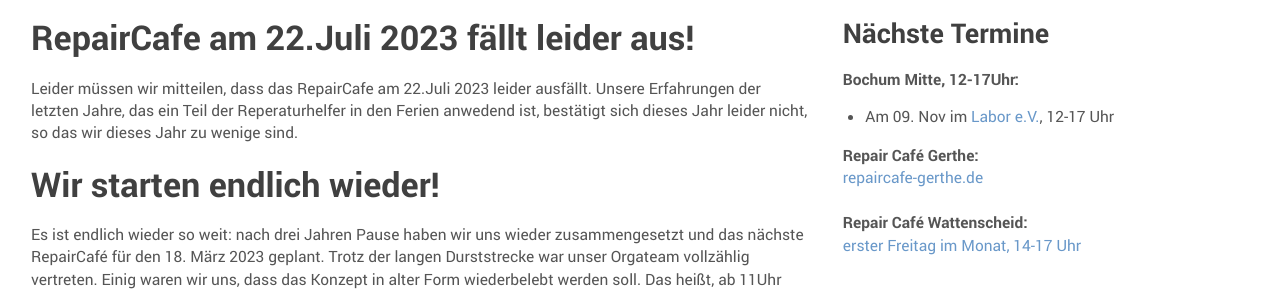
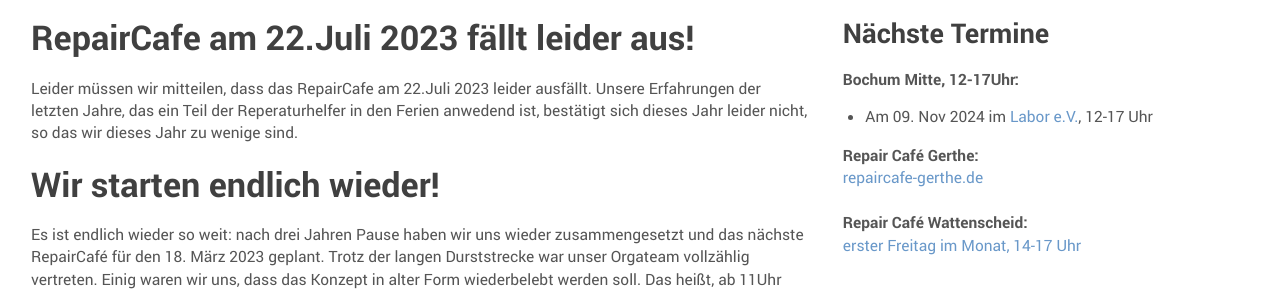
Before and after one commit to das-labor/repaircafe-bochum.de, a Jekyll site: the page built from index.html, in a window 1280 px wide. Shown: the part 284-577 px from the top of the page. Built offline with Jekyll 4.4.1, drawn with Linux system fonts in a browser that asks for light colours; the list of posts is cut into pages by our own code; part of the change alters nothing that is shown.

```diff
--- a/_includes/sidebar.html
+++ b/_includes/sidebar.html
@@ -7,9 +7,9 @@
 	{% capture d3 %}{{ site.time | date: '%s' | plus: 86400 | date: '%F' }}{% endcapture %}<!--Datum in 24 Stunden -->
 	{% capture d4 %}{{ site.time | date: '%s' | plus: 21600000 | date: '%F' }}{% endcapture %}<!--Datum 100tage in der Zukunft -->
 	{% if d1 >= d3 and d1 < d4 %}
-	        <li>Am {{ ent.datum | localize:"%d. %b" }} {{ ent.ort }}, 12-17 Uhr</li>
+	        <li>Am {{ ent.datum | localize:"%d. %b %Y" }} {{ ent.ort }}, 12-17 Uhr</li>
 	{% elsif d1 >= d2 and d1 < d4 %}
-	        <li><b>Am {{ ent.datum | localize:"%d.%b" }} {{ ent.ort }} 12-17 Uhr</b></li>
+	        <li><b>Am {{ ent.datum | localize:"%d.%b %Y" }} {{ ent.ort }} 12-17 Uhr</b></li>
 	{%endif%}
 	{% endfor %}
 </ul>
```
